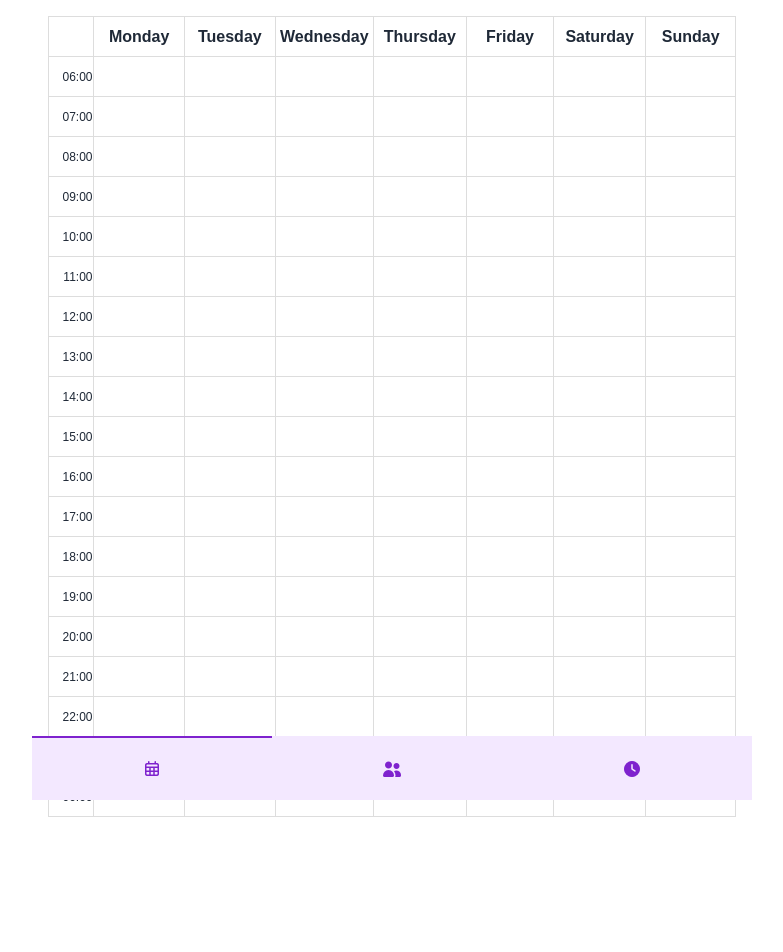
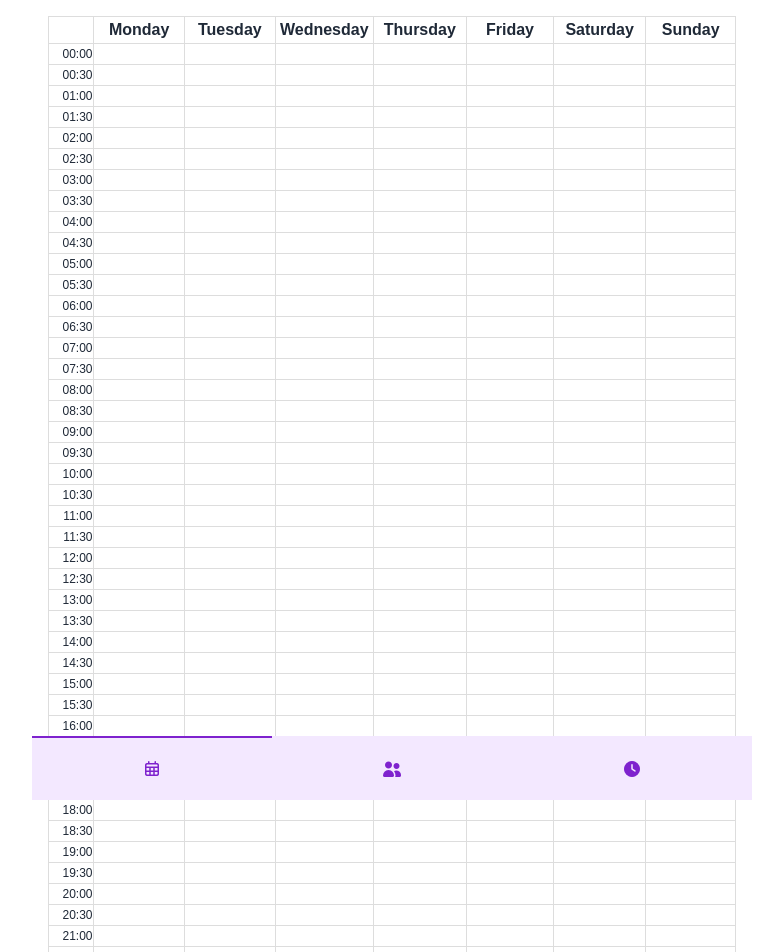
Before and after one commit to babycroc/id311-lets-meek, a SvelteKit app: page /schedule in a window 1280 px wide. Shown: the top 952 px of the page, without its empty margins (248-1031 px from the left). Before the commit the page ends 833 px from the top, so only its background shows below. Built offline with nearby package versions, Linux system fonts and the light colour scheme.

Commit message:
group enter UI

```diff
--- a/src/routes/groups/+page.svelte
+++ b/src/routes/groups/+page.svelte
@@ -1,11 +1,40 @@
 <script>
+	let groupName = "";
+
+	function handleClick() {
+		console.log(groupName);
+	}
 </script>
 
-<svelte:head>
-  <title>Groups</title>
-</svelte:head>
+<div class="center">
+	<div class="form-control">
+		<h1 class="text-xl mb-4 text-center">Group Name:</h1>
 
-<section />
+		<input
+			type="text"
+			bind:value={groupName}
+			class="input input-bordered w-full"
+		/>
+
+		<button class="btn btn-outline w-full" on:click={handleClick}
+			>Enter</button
+		>
+	</div>
+</div>
 
 <style>
+	.center {
+		display: flex;
+		justify-content: center;
+		align-items: center;
+		height: 100vh;
+	}
+
+	.form-control {
+		width: 300px;
+	}
+
+	.btn {
+		margin-top: 20px;
+	}
 </style>
--- a/src/routes/schedule/+page.svelte
+++ b/src/routes/schedule/+page.svelte
@@ -1,5 +1,5 @@
 <script>
-	let schedule = new Array(19)
+	let schedule = new Array(48)
 		.fill(false)
 		.map(() => new Array(7).fill(false));
 
@@ -13,9 +13,30 @@
 		"Sunday",
 	];
 
+	let isCellSelected = false;
+	let selectedColumn = null; // Stores the column of the currently selected cell
+
 	function getTime(i) {
-		let time = (i + 6) % 24;
-		return time < 10 ? `0${time}:00` : `${time}:00`;
+		let hour = Math.floor(i / 2);
+		let minute = (i % 2) * 30;
+		hour = hour < 10 ? `0${hour}` : hour;
+		minute = minute < 10 ? `0${minute}` : minute;
+		return `${hour}:${minute}`;
+	}
+
+	function selectCell(i, j) {
+		if (i > 0) {
+			schedule[i][j] = !schedule[i][j];
+			isCellSelected = schedule.some((day) => day.some((cell) => cell));
+			selectedColumn = j; // Store the column of the selected cell
+		}
+	}
+
+	function dragCell(i, j, e) {
+		// Check if the mouse button is pressed and it's the same column as the selected cell
+		if (e.buttons > 0 && j === selectedColumn) {
+			schedule[i][j] = !schedule[i][j];
+		}
 	}
 </script>
 
@@ -32,6 +53,7 @@
 				<td class="day">{day}</td>
 			{/each}
 		</tr>
+
 		{#each schedule as hours, i (i)}
 			<tr>
 				<td class="time">{getTime(i)}</td>
@@ -39,18 +61,21 @@
 				{#each hours as hour, j (j)}
 					<td
 						class="hour {schedule[i][j] ? 'selected' : ''}"
-						on:mousedown={() => {
-							if (i > 0) schedule[i][j] = !schedule[i][j];
-						}}
-						on:mouseenter={(e) => {
-							if (e.buttons > 0 && i > 0)
-								schedule[i][j] = !schedule[i][j];
-						}}
+						on:mousedown={() => selectCell(i, j)}
+						on:mouseenter={(e) => dragCell(i, j, e)}
 					/>
 				{/each}
 			</tr>
 		{/each}
 	</table>
+	{#if isCellSelected}
+		<button
+			class="btn-circle"
+			on:click={() =>
+				(window.location.href = "http://localhost:5173/schedule/add")}
+			>+</button
+		>
+	{/if}
 </section>
 
 <style>
@@ -66,7 +91,7 @@
 	.day {
 		text-align: center;
 		font-weight: bold;
-		height: 40px;
+		height: 20px; /* Reduce height here */
 		border: 1px solid #ddd;
 	}
 
@@ -75,17 +100,33 @@
 		font-weight: normal;
 		border: 1px solid #ddd;
 		font-size: 12px;
+		height: 20px; /* Reduce height here */
 	}
 
 	.hour {
 		cursor: pointer;
 		user-select: none;
 		width: 100px;
-		height: 40px;
+		height: 20px; /* Reduce height here */
 		border: 1px solid #ddd;
 	}
 
 	.hour.selected {
-		background-color: rgb(235, 187, 235);
+		background-color: purple;
+	}
+
+	.btn-circle {
+		border: none;
+		color: white;
+		background-color: purple;
+		border-radius: 50%;
+		width: 50px;
+		height: 50px;
+		text-align: center;
+		display: flex;
+		align-items: center;
+		justify-content: center;
+		margin: 20px auto;
+		cursor: pointer;
 	}
 </style>
--- /dev/null
+++ b/src/routes/schedule/add/+page.svelte
@@ -0,0 +1,21 @@
+<script>
+</script>
+
+<svelte:head>
+	<title>Add Schedule</title>
+</svelte:head>
+
+<section class="p-6">
+	<h1 class="text-2xl mb-4 text-left">Title:</h1>
+
+	<input
+		class="mb-4 bg-white w-full rounded px-3 py-2 text-gray-700 focus:outline-none focus:shadow-outline border border-gray-300"
+		type="text"
+		placeholder="Input title"
+	/>
+
+	<h1 class="text-2xl mb-4 text-left">Place:</h1>
+</section>
+
+<style>
+</style>
```
